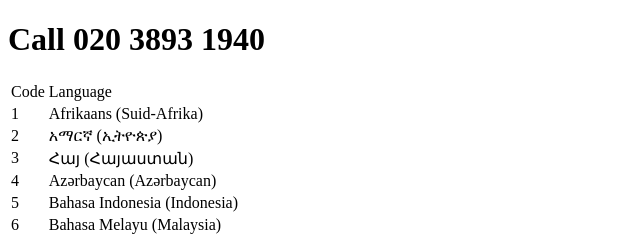
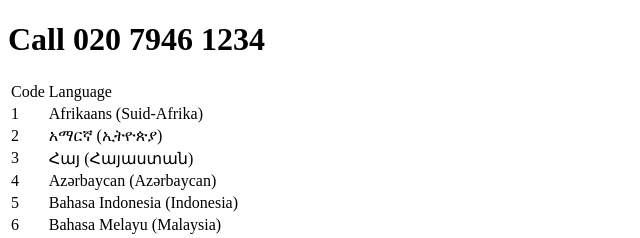
Before and after one commit to nexmo-community/voice-google-speechtotext-js, a website: page index.html in a window 1280 px wide. Shown: the top 238 px of the page, 0-640 px from the left. Drawn offline with Linux system fonts and the light colour scheme.

Commit message:
Added instructions

```diff
--- a/index.html
+++ b/index.html
@@ -13,7 +13,7 @@
 <body>
 
 <header>
-<h1>Call 020 3893 1940</h1>
+<h1>Call 020 7946 1234</h1>
 </header>
 
 
```
Also changed, not shown: package.json (added, +26 -0 lines), README.md (added).
